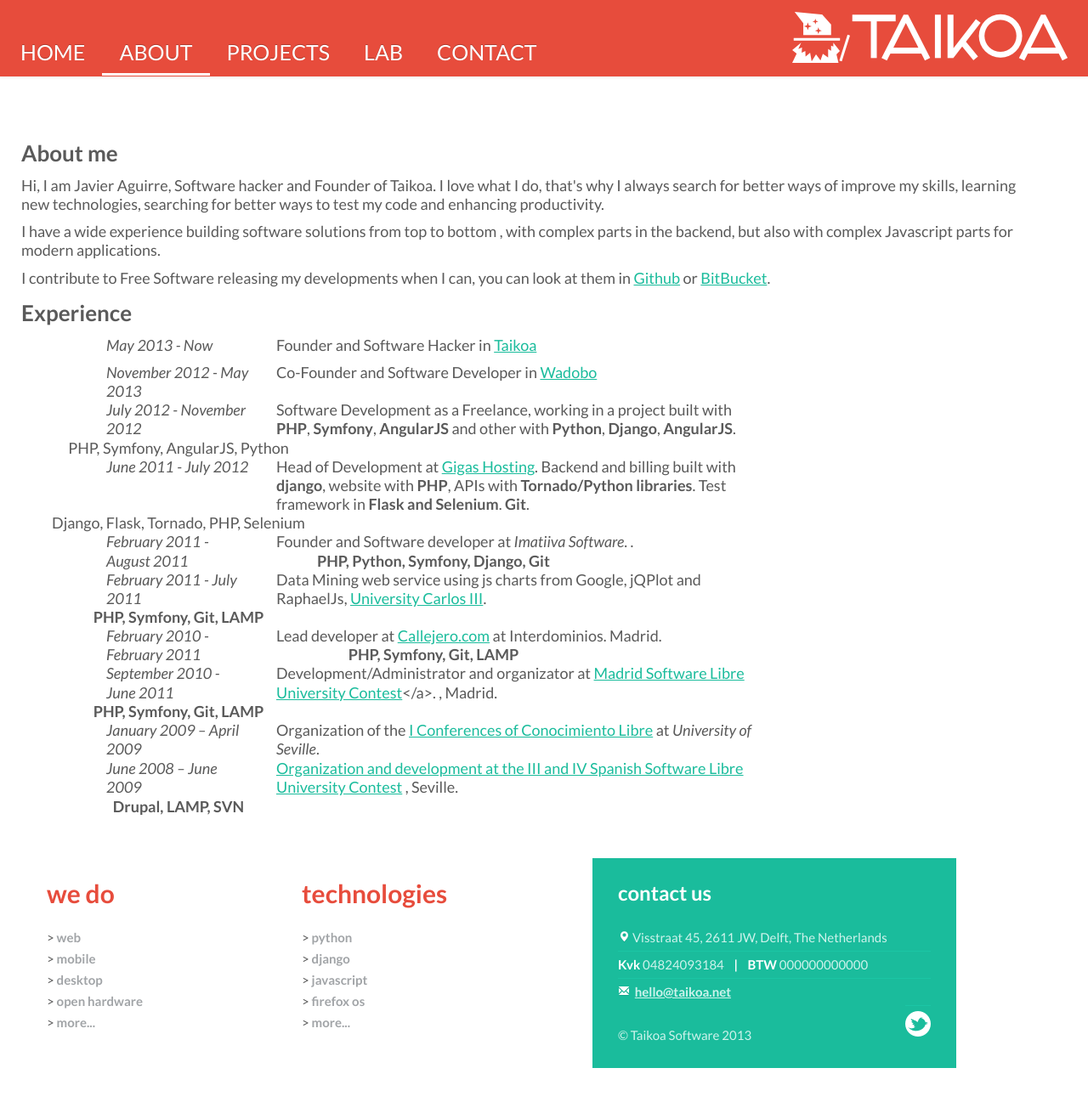
After one commit to taikoa/taikoa, a Flask app: page /about/me in a window 1280 px wide. The commit adds this page. Shown: the whole page at 85% size. Run offline with Flask 2, Linux system fonts and the light colour scheme.

Commit message:
Adding about me page

```diff
--- a/static/css/main.css
+++ b/static/css/main.css
@@ -355,7 +355,7 @@
 
 .we-do ul li a:hover {
     text-decoration: underline;
-    color: #1ABC9C;
+    color: #E74C3C;
 }
 
 .project-block {
@@ -403,3 +403,11 @@
 .nav-collapse .nav {
     margin: 0 0 30px;
 }
+
+a {
+    color: #1ABC9C;
+}
+
+a:hover, a:focus {
+    color: #E74C3C;
+}
--- a/taikoa.py
+++ b/taikoa.py
@@ -35,6 +35,12 @@
 @app.route("/about")
 def about():
     return render_template('about.html', active='about')
+
+
+@cache.cached(timeout=50)
+@app.route("/about/me")
+def about_me():
+    return render_template('about-me.html', active='about')
 
 
 @cache.cached(timeout=50)
--- /dev/null
+++ b/templates/about-me.html
@@ -0,0 +1,115 @@
+{% extends 'base.html' %}
+
+{% block carousel %}
+    <div class="cleartopbar">
+    </div>
+{% endblock %}
+
+{% block content %}
+<div class="row">
+    <h2>About me</h2>
+    <p>
+        Hi, I am Javier Aguirre, Software hacker and Founder of Taikoa.
+        I love what I do, that's why I always search for better ways of
+        improve my skills, learning new technologies, searching for better ways
+        to test my code and enhancing productivity.
+    </p>
+    <p>
+        I have a wide experience building software solutions from top to bottom , with
+        complex parts in the backend, but also with complex Javascript parts for modern
+        applications.
+    </p>
+    <p>
+        I contribute to Free Software releasing my developments when I can, you can look at them
+        in <a href='https://github.com/javaguirre'>Github</a> or <a href='https://bitbucket.org/javaguirre'>BitBucket</a>.
+    <p>
+    <h2>Experience</h2>
+    <div class="row">
+        <div class="offset1 span2"><em>May 2013 - Now</em></div>
+        <div class="span6">
+            Founder and Software Hacker in <a href='http://taikoa.net'>Taikoa</a></p>
+        </div>
+    </div>
+    <div class="row">
+        <div class="offset1 span2"><em>November 2012 - May 2013</em></div>
+        <div class="span6">
+            Co-Founder and Software Developer in <a href='http://wadobo.com'>Wadobo</a>
+        </div>
+    </div>
+    <div class="row">
+        <div class="offset1 span2"><em>July 2012 - November 2012</em></div>
+        <div class="span6">
+ Software Development as a Freelance, working in a project built with <strong>PHP</strong>, <strong>Symfony</strong>, <strong>AngularJS</strong> and other with <strong>Python</strong>, <strong>Django</strong>, <strong>AngularJS</strong>.
+        </div>
+        <div class="span4">
+            PHP, Symfony, AngularJS, Python
+        </div>
+    </div>
+
+    <div class="row">
+        <div class="offset1 span2"><em>June 2011 - July 2012</em></div>
+        <div class="span6">
+ Head of Development at <a href='http://gigas.com'>Gigas Hosting</a>. Backend and billing built with <strong>django</strong>, website with <strong>PHP</strong>, APIs with <strong>Tornado/Python libraries</strong>. Test framework in <strong>Flask and Selenium</strong>. <strong>Git</strong>.
+        </div>
+        <div class="span4">
+            Django, Flask, Tornado, PHP, Selenium
+        </div>
+    </div>
+
+    <div class="row">
+        <div class="offset1 span2"><em>February 2011 - August 2011</em></div>
+        <div class="span6">
+ Founder and Software developer at <em>Imatiiva Software</em>. .
+        </div>
+        <div class="span4">
+            <strong>PHP, Python, Symfony, Django, Git</strong>
+        </div>
+    </div>
+
+    <div class="row">
+        <div class="offset1 span2"><em>February 2011 - July 2011</em></div>
+        <div class="span6">
+ Data Mining web service using js charts from Google, jQPlot and RaphaelJs, <a href='http://lemi.uc3m.es'>University Carlos III</a>.
+        </div>
+        <div class="span4">
+            <strong>PHP, Symfony, Git, LAMP</strong>
+        </div>
+    </div>
+
+    <div class="row">
+        <div class="offset1 span2"><em>February 2010 - February 2011</em></div>
+        <div class="span6">
+ Lead developer at <a href='http://callejero.com'>Callejero.com</a> at Interdominios. Madrid.
+        </div>
+        <div class="span4">
+            <strong>PHP, Symfony, Git, LAMP</strong>
+        </div>
+    </div>
+    <div class="row">
+        <div class="offset1 span2"><em>September 2010 - June 2011</em></div>
+        <div class="span6">
+ Development/Administrator and organizator at <a href='http://cuslmadrid.org'>Madrid Software Libre University Contest</a>&lt;/a&gt;. , Madrid.
+        </div>
+        <div class="span4">
+            <strong>PHP, Symfony, Git, LAMP</strong>
+        </div>
+    </div>
+    <div class="row">
+        <div class="offset1 span2"><em>January 2009 &#8211; April 2009</em></div>
+        <div class="span6">
+ Organization of the <a href='http://solfa.us.es/ConocimientoLibre'>I Conferences of Conocimiento Libre</a> at <em>University of Seville</em>.
+        </div>
+        <div class="span4">
+        </div>
+    </div>
+    <div class="row">
+        <div class="offset1 span2"><em>June 2008 &#8211; June 2009</em></div>
+        <div class="span6">
+ <a href='http://concursosoftwarelibre.org'>Organization and development at the III and IV Spanish Software Libre University Contest</a> , Seville.
+        </div>
+        <div class="span4">
+            <strong>Drupal, LAMP, SVN</strong>
+        </div>
+    </div>
+</div>
+{% endblock %}
--- a/templates/base.html
+++ b/templates/base.html
@@ -93,7 +93,7 @@
                   <li><a href="/lab/tag/web">web</a></li>
                   <li><a href="/lab/tag/mobile">mobile</a></li>
                   <li><a href="/lab/tag/desktop">desktop</a></li>
-                  <li><a href="/lab/tag/arduino">arduino/raspberrypi</a></li>
+                  <li><a href="/lab/tag/open-hardware">open hardware</a></li>
                   <li><a href="">more...</a></li>
               </ul>
             </div>
@@ -104,8 +104,8 @@
                   <li><a href="/projects/#python">python</a></li>
                   <li><a href="/projects/#django">django</a></li>
                   <li><a href="/projects/#javascript">javascript</a></li>
-                  <li><a href="/systems">systems</a></li>
-                  <li><a href="/mobile">mobile</a></li>
+                  <li><a href="/mobile">firefox os</a></li>
+                  <li><a href="/more">more...</a></li>
               </ul>
             </div>
 
```
Also changed, not shown: templates/about.html (+30 -5 lines), templates/labs.html (+22 -15 lines), static/img/slide-01.png (added), static/img/slide-02.png (added), static/img/slide-03.png (added).
